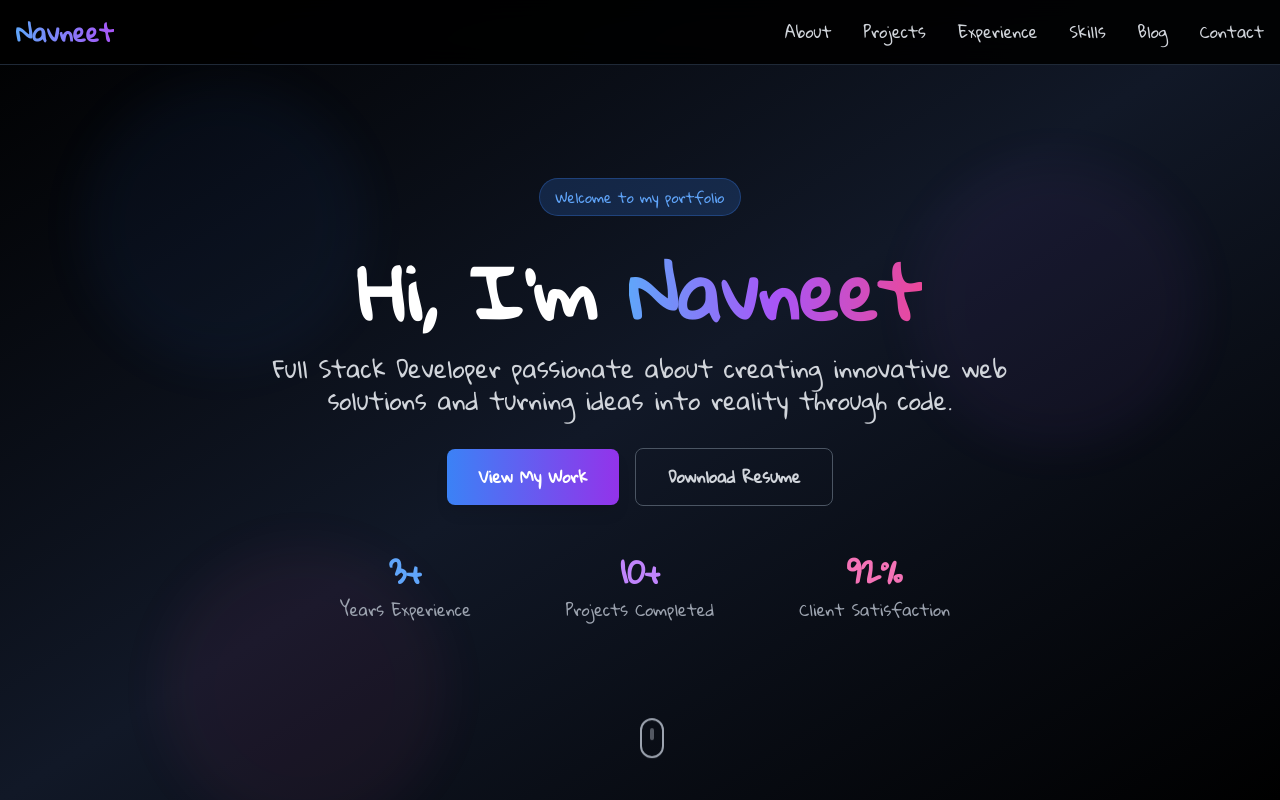
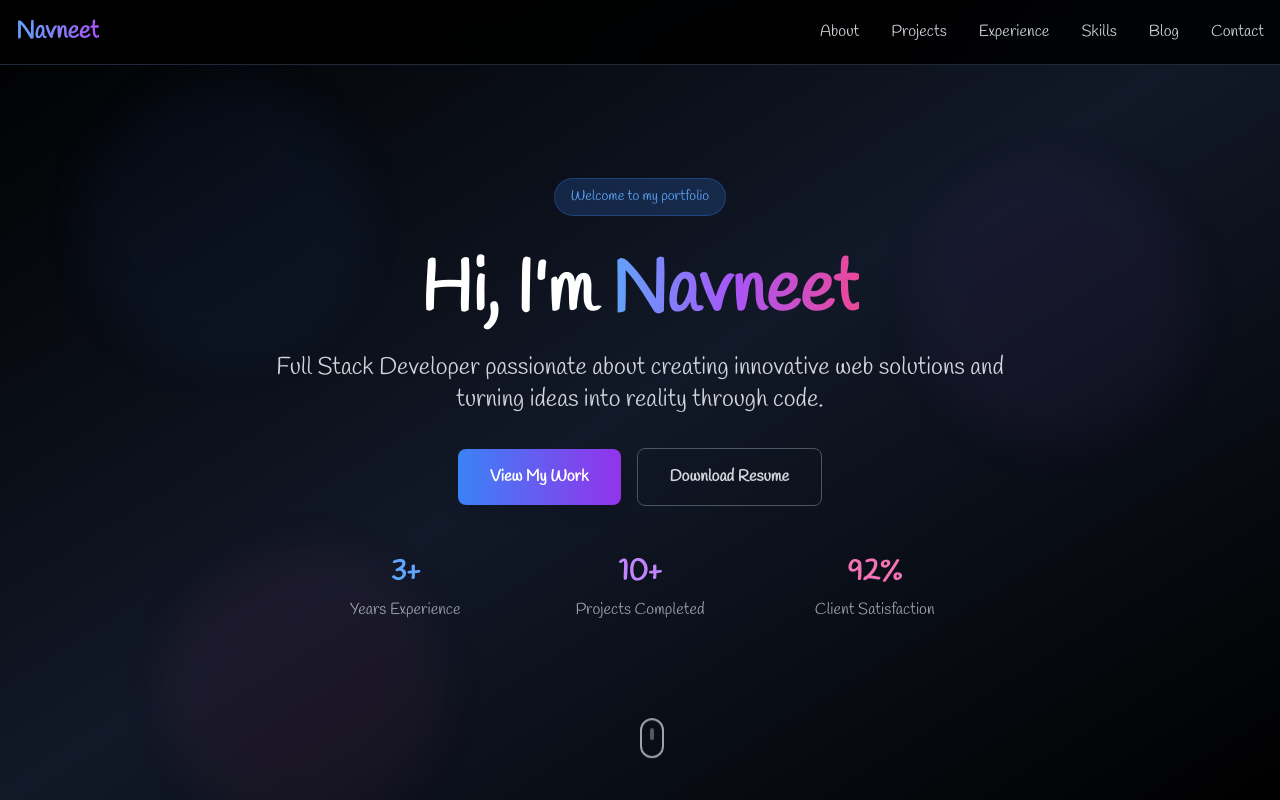
Before and after one commit to navneet9971/navneet-portfolio-new, a Next.js app: page / in a window 1280 px wide. Shown: the top 800 px of the page. Built offline with nearby package versions, Linux system fonts and the light colour scheme.

Commit message:
Font change

```diff
--- a/pages/_app.js
+++ b/pages/_app.js
@@ -74,10 +74,10 @@
         <meta name="googlebot" content="index, follow" />
         <link rel="canonical" href="https://navi.reel-elevate.co.in" />
 
-        {/* Google Fonts - Gloria Hallelujah */}
+        {/* Google Fonts - Handlee */}
         <link rel="preconnect" href="https://fonts.googleapis.com" />
         <link rel="preconnect" href="https://fonts.gstatic.com" crossOrigin="true" />
-        <link href="https://fonts.googleapis.com/css2?family=Gloria+Hallelujah&display=swap" rel="stylesheet" />
+        <link href="https://fonts.googleapis.com/css2?family=Handlee&display=swap" rel="stylesheet" />
 
         {/* Google Analytics 4 */}
         <script
--- a/styles/globals.css
+++ b/styles/globals.css
@@ -6,25 +6,18 @@
 @import url('https://cdn.jsdelivr.net/npm/@tailwindcss/typography@0.5.9/dist/typography.min.css');
 
 body {
-  font-family: "Gloria Hallelujah", "Special Elite", cursive, system-ui, -apple-system, BlinkMacSystemFont, 'Segoe UI', 'Roboto', 'Oxygen', 'Ubuntu', 'Cantarell', 'Fira Sans', 'Droid Sans', 'Helvetica Neue', sans-serif;
+  font-family: "Handlee", cursive, system-ui, -apple-system, BlinkMacSystemFont, 'Segoe UI', 'Roboto', 'Oxygen', 'Ubuntu', 'Cantarell', 'Fira Sans', 'Droid Sans', 'Helvetica Neue', sans-serif;
   scroll-behavior: smooth;
 }
 
-/* Apply Gloria Hallelujah and Special Elite fonts to all elements */
+/* Apply Handlee font to all elements */
 * {
-  font-family: "Gloria Hallelujah", "Special Elite", cursive, system-ui, -apple-system, BlinkMacSystemFont, 'Segoe UI', 'Roboto', 'Oxygen', 'Ubuntu', 'Cantarell', 'Fira Sans', 'Droid Sans', 'Helvetica Neue', sans-serif;
+  font-family: "Handlee", cursive, system-ui, -apple-system, BlinkMacSystemFont, 'Segoe UI', 'Roboto', 'Oxygen', 'Ubuntu', 'Cantarell', 'Fira Sans', 'Droid Sans', 'Helvetica Neue', sans-serif;
 }
 
-/* Gloria Hallelujah font class */
-.gloria-hallelujah-regular {
-  font-family: "Gloria Hallelujah", cursive;
-  font-weight: 400;
-  font-style: normal;
-}
-
-/* Special Elite font class */
-.special-elite-regular {
-  font-family: "Special Elite", system-ui;
+/* Handlee font class */
+.handlee-regular {
+  font-family: "Handlee", cursive;
   font-weight: 400;
   font-style: normal;
 }
--- a/tailwind.config.js
+++ b/tailwind.config.js
@@ -6,9 +6,8 @@
   theme: {
     extend: {
       fontFamily: {
-        'gloria': ['"Gloria Hallelujah"', 'cursive'],
-        'special': ['"Special Elite"', 'system-ui'],
-        'sans': ['"Gloria Hallelujah"', '"Special Elite"', 'cursive', 'system-ui', '-apple-system', 'BlinkMacSystemFont', 'Segoe UI', 'Roboto', 'Oxygen', 'Ubuntu', 'Cantarell', 'Fira Sans', 'Droid Sans', 'Helvetica Neue', 'sans-serif'],
+        'handlee': ['"Handlee"', 'cursive'],
+        'sans': ['"Handlee"', 'cursive', 'system-ui', '-apple-system', 'BlinkMacSystemFont', 'Segoe UI', 'Roboto', 'Oxygen', 'Ubuntu', 'Cantarell', 'Fira Sans', 'Droid Sans', 'Helvetica Neue', 'sans-serif'],
       },
     },
   },
```
